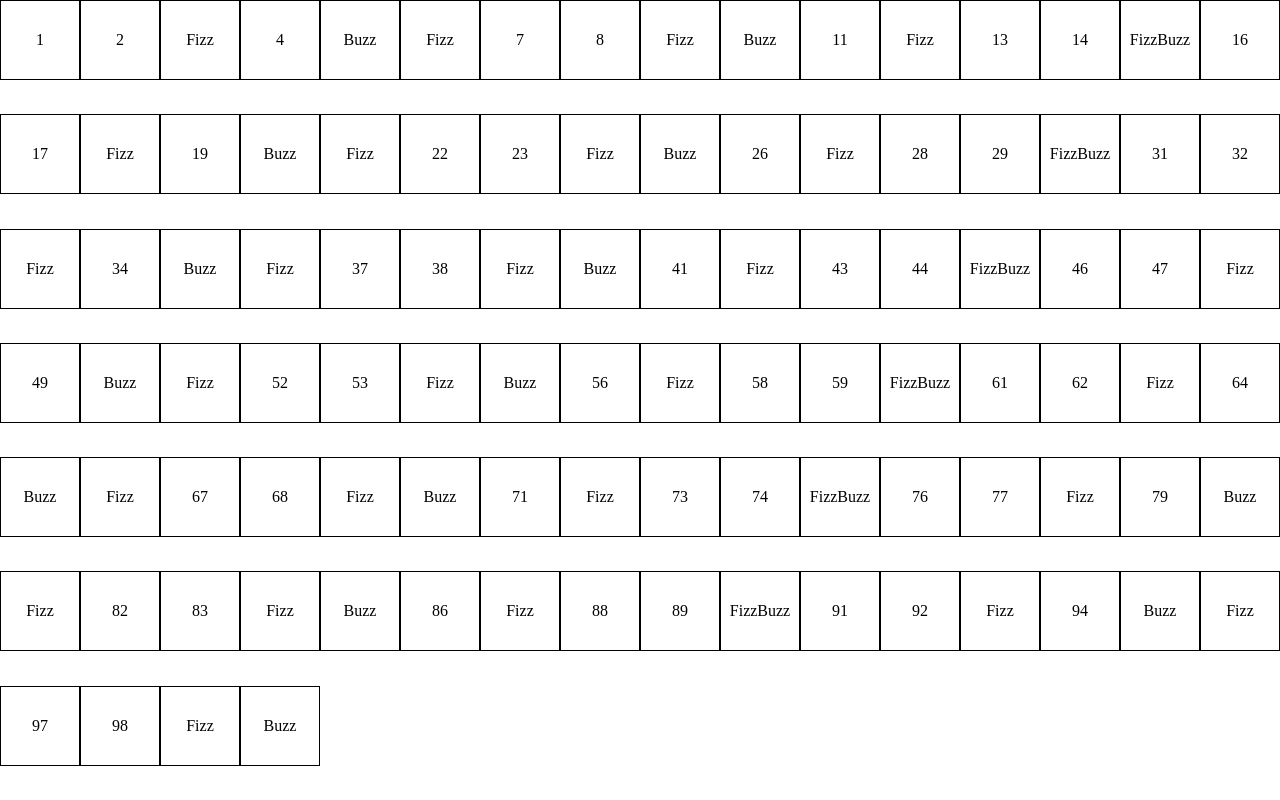
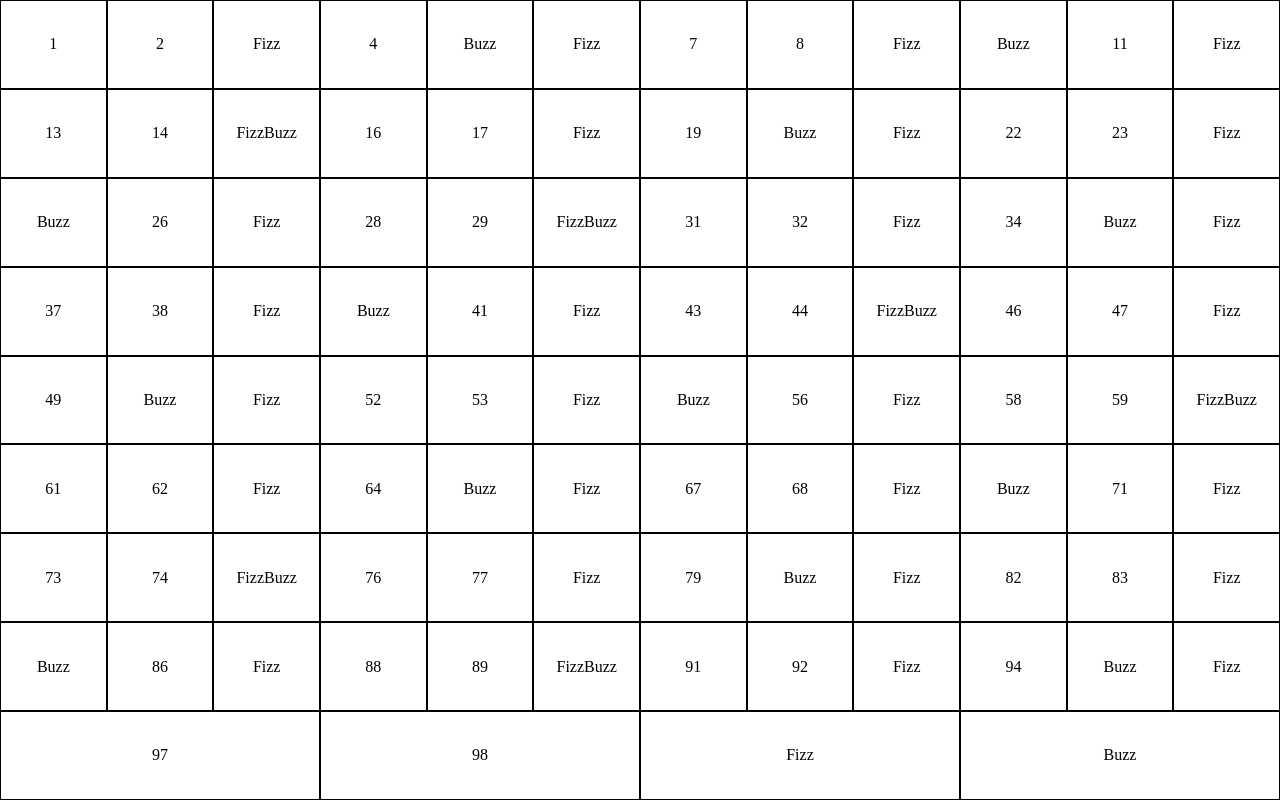
Before and after one commit to frapgn/js-fizzbuzz, a plain HTML site: page index.html in a window 1280 px wide. Drawn offline with Linux system fonts and the light colour scheme.

Commit message:
modifiche css

```diff
--- a/css/style.css
+++ b/css/style.css
@@ -19,9 +19,8 @@
 
 .item {
     border: 1px solid black;
-    height: 10vh;
-    width: 10vh;
     display: flex;
+    flex: 1 1 13vh;
     justify-content: center;
     align-items: center;
 }
```
